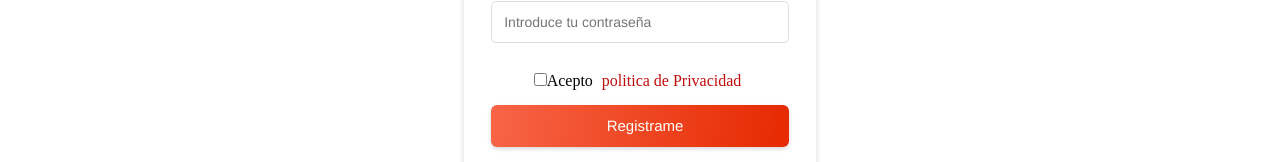
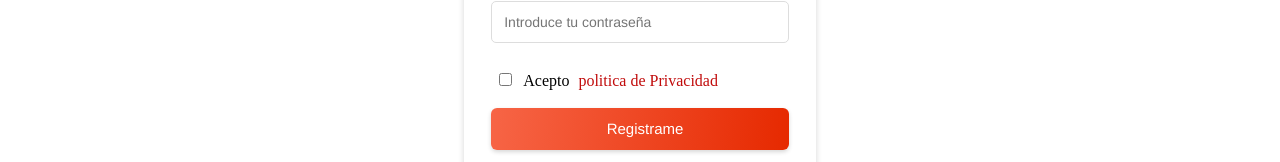
Before and after one commit to IT-Academy-BCN/ita-directory, a React (Create React App) app: page /register in a window 1280 px wide. Shown: the part 341-503 px from the top of the page. Built offline with nearby package versions, Linux system fonts and the light colour scheme.

Commit message:
fix component Privacy Policy

```diff
--- a/src/App.js
+++ b/src/App.js
@@ -1,4 +1,4 @@
-import React, {useState} from "react";
+import React from "react";
 import {Route, Switch} from "react-router-dom";
 import ProtectedRoute from "components/composed/ProtectedRoute";
 // import {faEye} from "@fortawesome/free-solid-svg-icons";
--- a/src/components/units/PrivacyPolicy/PrivacyPolicy.js
+++ b/src/components/units/PrivacyPolicy/PrivacyPolicy.js
@@ -2,20 +2,18 @@ import React from 'react'
 import { Checkbox, Anchor, Label }from "./styles"
 
 const PrivacyPolicy = () => {
-    return(
+  return (
     <Checkbox>
-            <div className="checker" id="privacy">
       <input
         type="checkbox"
+        id="check"
         value="0"
         required
         name="privacy"
-                autocomplete="off"
       />
-                <Label for="privacyInput">
+      <Label>
       Acepto <Anchor href="#"> politica de Privacidad</Anchor>
       </Label>
-            </div>
     </Checkbox>
   )
 }
--- a/src/components/units/PrivacyPolicy/styles.js
+++ b/src/components/units/PrivacyPolicy/styles.js
@@ -1,12 +1,18 @@
 import styled from "styled-components"
 import Colors from "theme/Colors"
 
-export const Checkbox =styled.div`
-    margin: 2px
+export const Checkbox = styled.div`
+    margin: 0.12rem;
+    width: 100%;
+
+    & > input {
+        margin: 0 0.7rem 0 0
+    }
 `
+
 export const Label = styled.label`
     display: inline-block;
-    margin-bottom: 5px;
+    margin-bottom: 0.5rem;
 `
 
 export const Anchor = styled.a`
```
Lines whose indentation alone changed are shown as unchanged.
